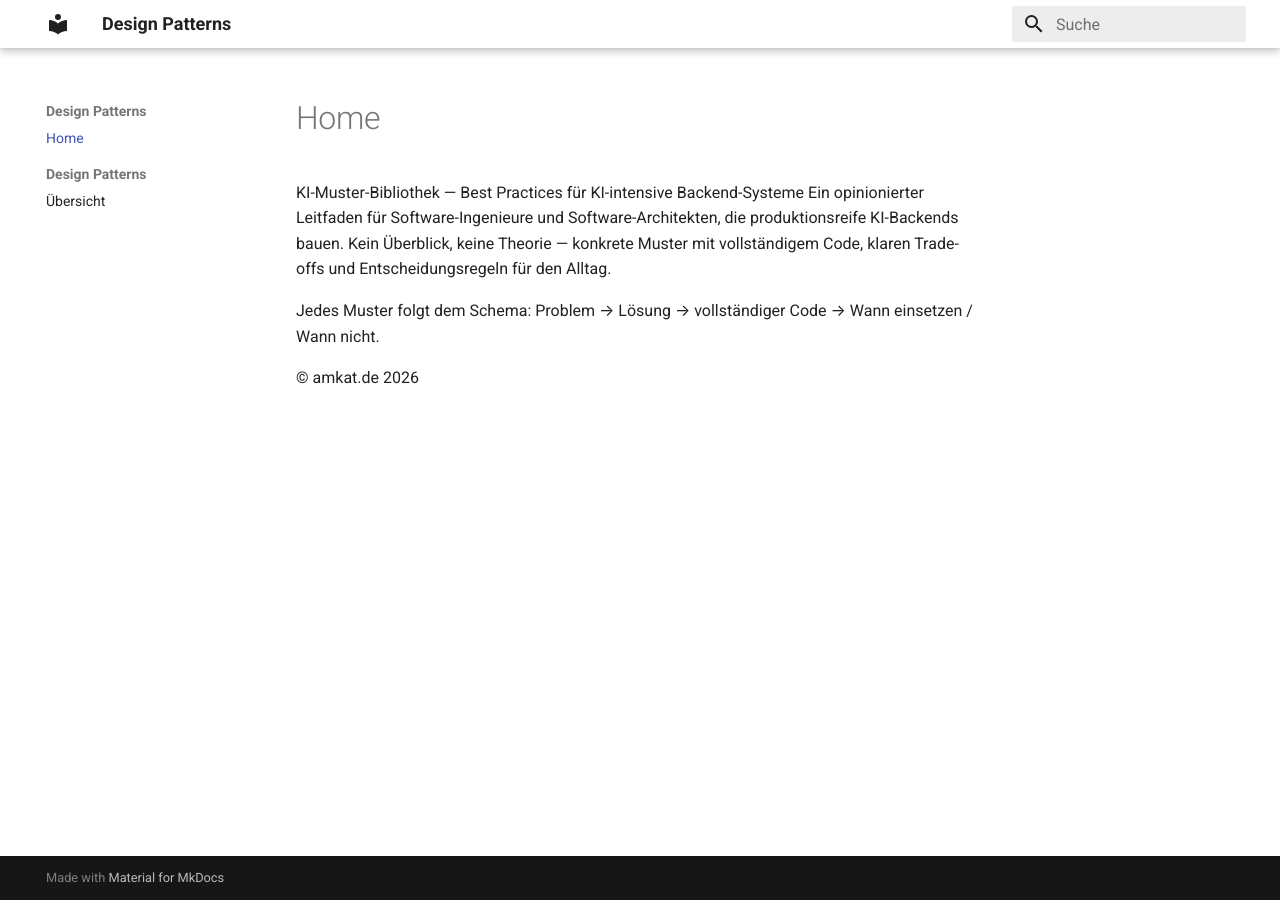
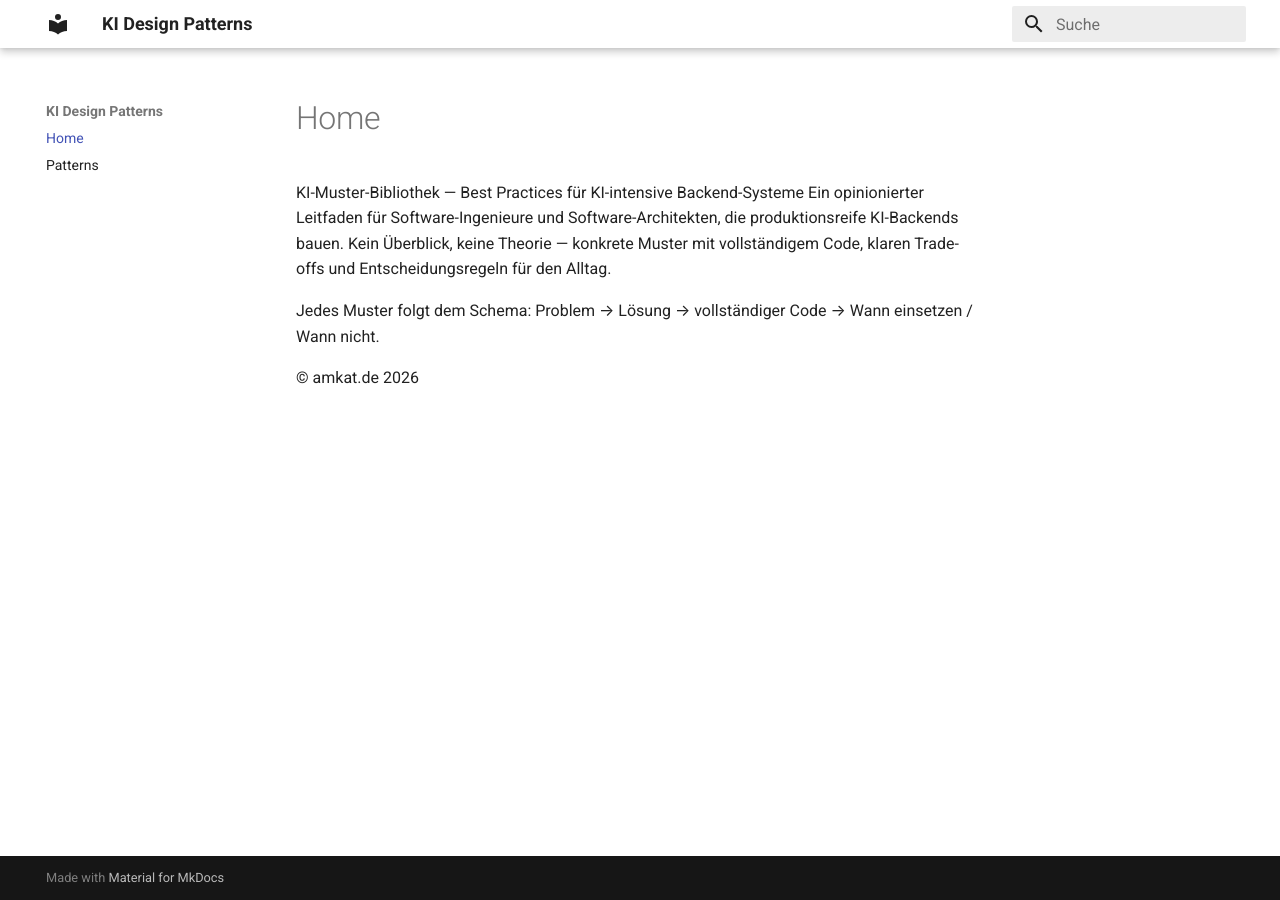
Before and after one commit to TobiasGrahl/KI-Design-Patterns, an MkDocs documentation site: the page built from docs/index.md, in a window 1280 px wide. Built offline with MkDocs 1.6.1 and Material for MkDocs 9.7.7, drawn with Linux system fonts in a browser that asks for light colours.

Commit message:
Update mkdocs.yml

```diff
--- a/mkdocs.yml
+++ b/mkdocs.yml
@@ -1,19 +1,18 @@
-site_name: Design Patterns
+site_name: KI Design Patterns
 theme:
   name: material
   language: de
   palette:
-    primary: white
+    primary: white  # Klassisch weißer Hintergrund
     accent: indigo
   features:
     - navigation.sections
 
+markdown_extensions:
+  - admonition       # Ermöglicht die Infoboxen (Zweck, Motivation)
+  - pymdownx.details
+  - pymdownx.superfences # Für Code-Blöcke und Diagramme
+
 nav:
   - Home: index.md
-  - Design Patterns:
-    - Übersicht: KI-Design-Patterns.md
-
-markdown_extensions:
-  - admonition
-  - pymdownx.details
-  - pymdownx.superfences
+  - Patterns: KI-Design-Patterns.md
```
